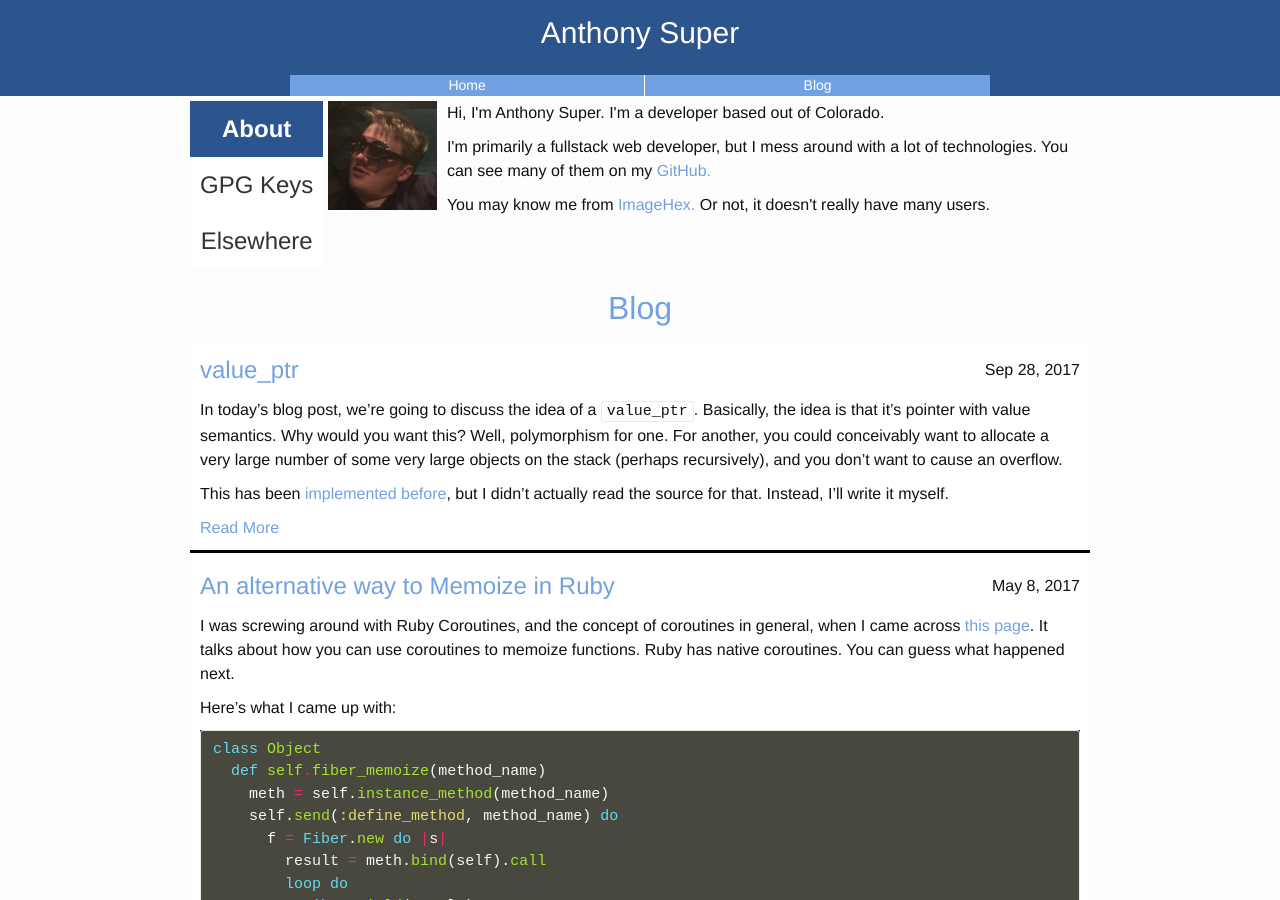
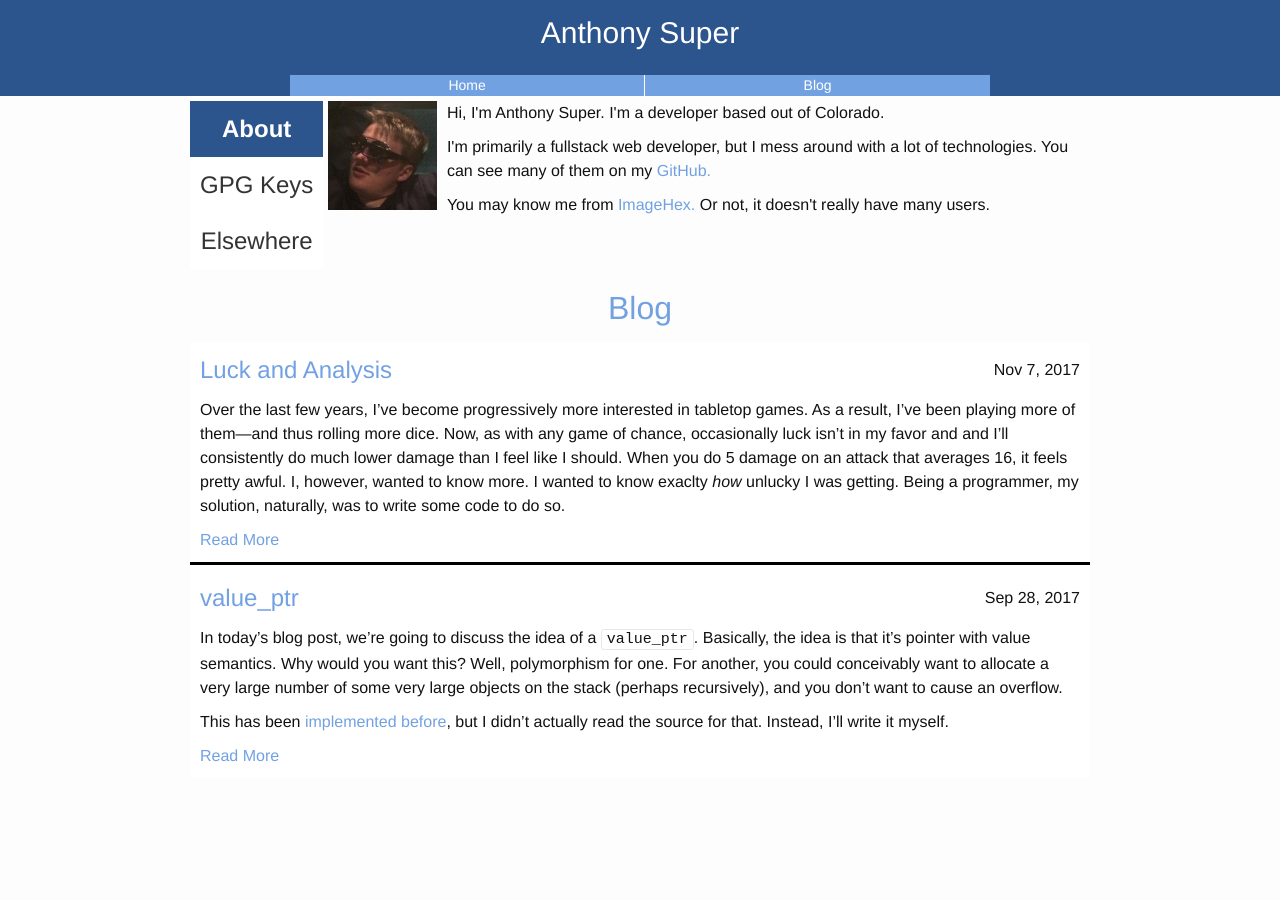
Before and after one commit to AnthonySuper/AnthonySuper.github.io, a Jekyll site: the page built from index.html, in a window 1280 px wide and 900 px high. Built offline with Jekyll 4.4.1, drawn with Linux system fonts in a browser that asks for light colours; nearby versions of some CDN libraries; some of the changed text lies outside the part shown.

Commit message:
New blog post wow

```diff
--- a/blog/_drafts/diceroll.markdown
+++ b/blog/_posts/2017-11-7-luck-and-analysis.markdown
@@ -1,5 +1,5 @@
 ---
-title: "Dice, Runtimes, Probability, and Complex Analysis"
+title: "Luck and Analysis"
 layout: post
 categories: ["math", "programming", "ruby"]
 ---
```
